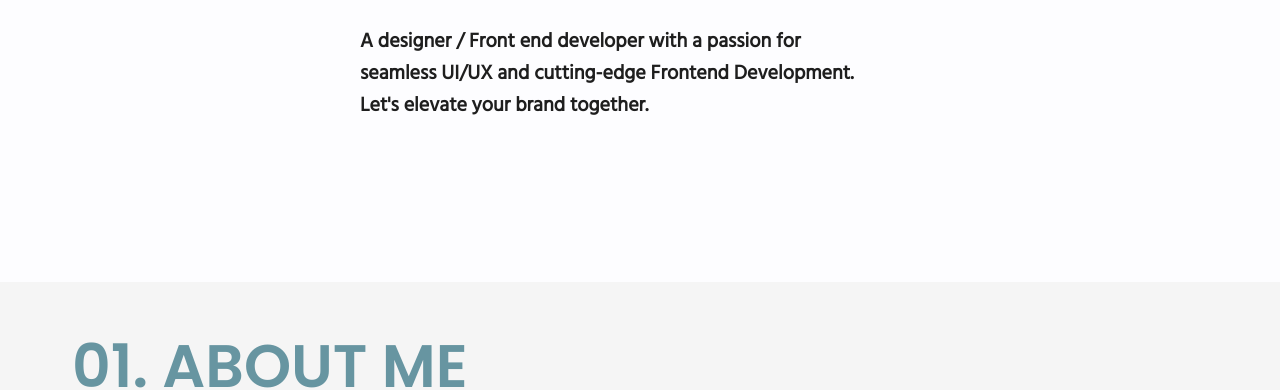
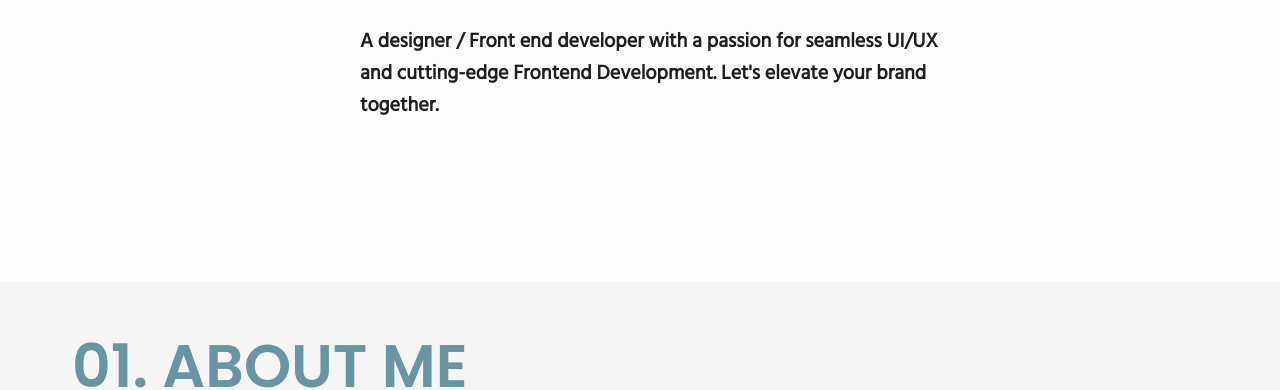
Before and after one commit to gjyannDev/meself-portfolio, a website built with Vite: page index.html in a window 1280 px wide. Shown: the part 434-824 px from the top of the page. Built offline with nearby package versions, Linux system fonts and the light colour scheme.

Commit message:
Changes some line height and max width

```diff
--- a/styles/components/hero.css
+++ b/styles/components/hero.css
@@ -14,7 +14,7 @@
   margin-left: var(--size-6xl);
   font-weight: 600;
   font-size: var(--size-base);
-  line-height: 1.5;
+  line-height: 1.2;
 }
 
 .hero__img {
@@ -95,8 +95,8 @@
   .hero__section p {
     margin-left: 7rem;
     font-size: var(--size-xl);
-    line-height: 1.6;
-    max-width: 400px;
+    line-height: 1.4;
+    max-width: 600px;
   }
 
   .hero__img {
@@ -127,6 +127,7 @@
 
   .hero__section p {
     margin-left: 15rem;
+    line-height: 1.6;
   }
 
   .hero__img {
@@ -149,7 +150,7 @@
 
   .hero__section p {
     margin-left: 18rem;
-    max-width: 500px;
+    max-width: 600px;
   }
 
   .hero__img {
```
